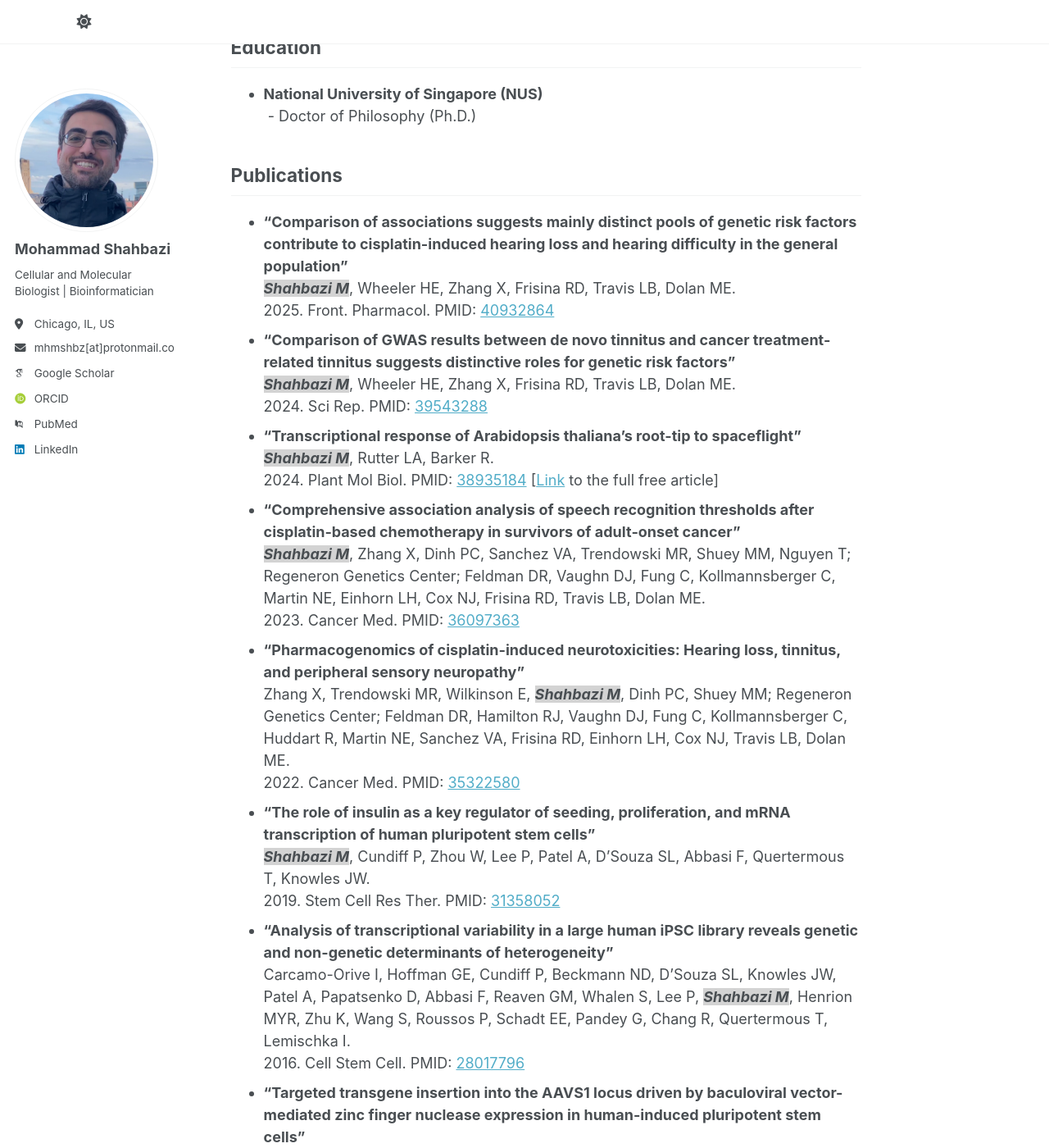
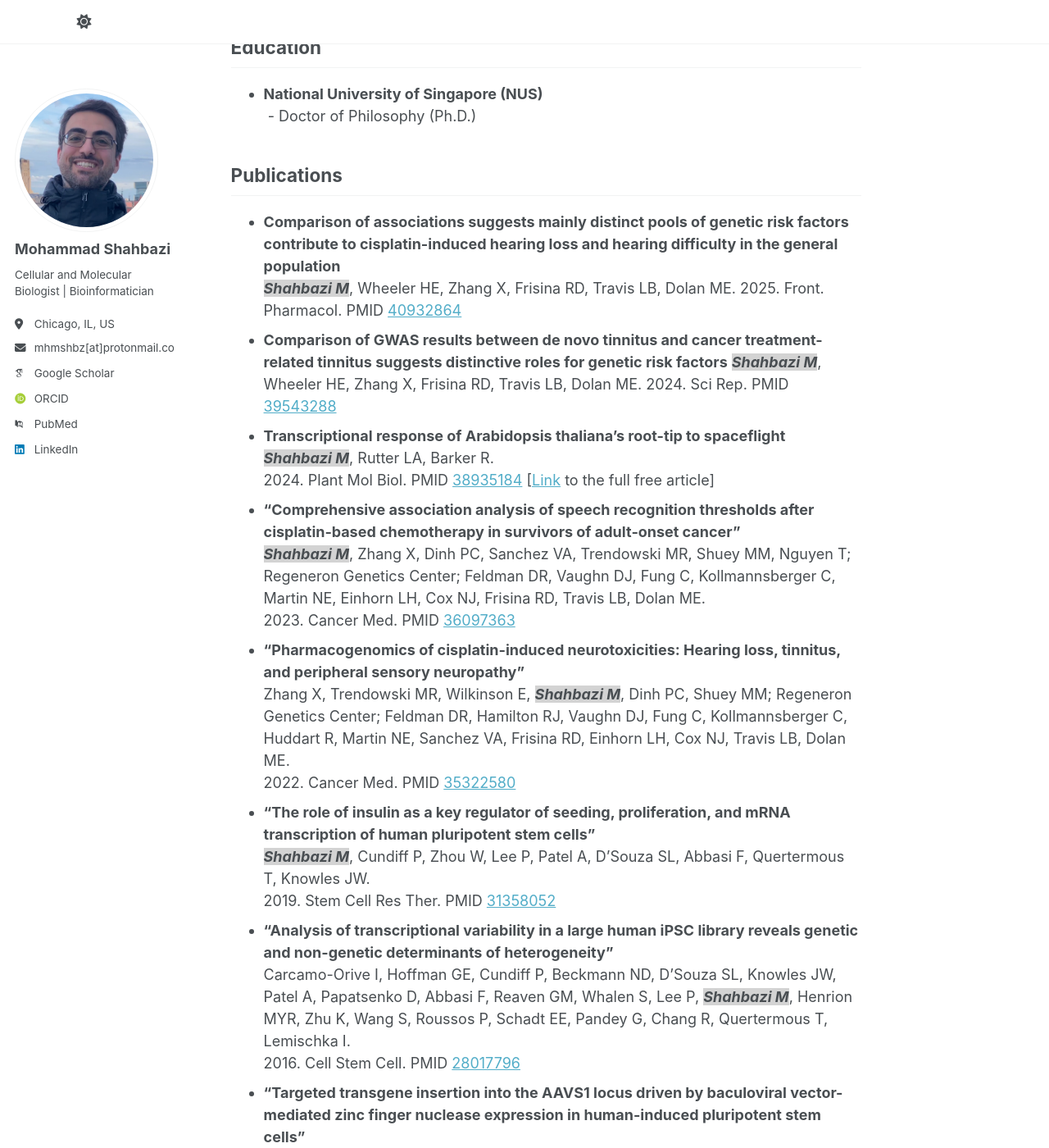
Before and after one commit to shahbazi-m/shahbazi-m.github.io, a Jekyll site: the page built from _pages/about.md, in a window 1280 px wide and 1400 px high, scrolled down 717 px. Shown: the whole window at 82% size. Built offline with Jekyll 4.4.1, drawn with Linux system fonts in a browser that asks for light colours; some web fonts are replaced; a script that is not in the unit is left out; some of the changed text lies outside the part shown.

Commit message:
Update about.md

```diff
--- a/_pages/about.md
+++ b/_pages/about.md
@@ -26,49 +26,49 @@ Education
 
 Publications
 ------
-- <strong>“Comparison of associations suggests mainly distinct pools of genetic risk factors contribute to cisplatin-induced hearing loss and hearing difficulty in the general population”</strong>
+- <strong>Comparison of associations suggests mainly distinct pools of genetic risk factors contribute to cisplatin-induced hearing loss and hearing difficulty in the general population</strong>
 <em><strong><span style="background-color: lightgray;">Shahbazi M</span></strong></em>, Wheeler HE, Zhang X, Frisina RD, Travis LB, Dolan ME.
-2025\. Front. Pharmacol. PMID: [40932864](https://pubmed.ncbi.nlm.nih.gov/40932864)
+2025\. Front. Pharmacol. PMID [40932864](https://pubmed.ncbi.nlm.nih.gov/40932864)
 
-- <strong>“Comparison of GWAS results between de novo tinnitus and cancer treatment-related tinnitus suggests distinctive roles for genetic risk factors”</strong>
+- <strong>Comparison of GWAS results between de novo tinnitus and cancer treatment-related tinnitus suggests distinctive roles for genetic risk factors</strong>
 <em><strong><span style="background-color: lightgray;">Shahbazi M</span></strong></em>, Wheeler HE, Zhang X, Frisina RD, Travis LB, Dolan ME.
-2024\. Sci Rep. PMID: [39543288](https://pubmed.ncbi.nlm.nih.gov/39543288)
+2024\. Sci Rep. PMID [39543288](https://pubmed.ncbi.nlm.nih.gov/39543288)
 
-- <strong>“Transcriptional response of Arabidopsis thaliana’s root-tip to spaceflight”</strong>
+- <strong>Transcriptional response of Arabidopsis thaliana’s root-tip to spaceflight</strong>
 <em><strong><span style="background-color: lightgray;">Shahbazi M</span></strong></em>, Rutter LA, Barker R.
-2024\. Plant Mol Biol. PMID: [38935184](https://pubmed.ncbi.nlm.nih.gov/38935184) [[Link](https://rdcu.be/dL8dl) to the full free article]
+2024\. Plant Mol Biol. PMID [38935184](https://pubmed.ncbi.nlm.nih.gov/38935184) [[Link](https://rdcu.be/dL8dl) to the full free article]
 
 - <strong>“Comprehensive association analysis of speech recognition thresholds after cisplatin‐based chemotherapy in survivors of adult‐onset cancer”</strong>
 <em><strong><span style="background-color: lightgray;">Shahbazi M</span></strong></em>, Zhang X, Dinh PC, Sanchez VA, Trendowski MR, Shuey MM, Nguyen T; Regeneron Genetics Center; Feldman DR, Vaughn DJ, Fung C, Kollmannsberger C, Martin NE, Einhorn LH, Cox NJ, Frisina RD, Travis LB, Dolan ME.
-2023\. Cancer Med. PMID: [36097363](https://pubmed.ncbi.nlm.nih.gov/36097363)
+2023\. Cancer Med. PMID [36097363](https://pubmed.ncbi.nlm.nih.gov/36097363)
 
 - <strong>“Pharmacogenomics of cisplatin-induced neurotoxicities: Hearing loss, tinnitus, and peripheral sensory neuropathy”</strong>
 Zhang X, Trendowski MR, Wilkinson E, <em><strong><span style="background-color: lightgray;">Shahbazi M</span></strong></em>, Dinh PC, Shuey MM; Regeneron Genetics Center; Feldman DR, Hamilton RJ, Vaughn DJ, Fung C, Kollmannsberger C, Huddart R, Martin NE, Sanchez VA, Frisina RD, Einhorn LH, Cox NJ, Travis LB, Dolan ME.
-2022\. Cancer Med. PMID: [35322580](https://pubmed.ncbi.nlm.nih.gov/35322580)
+2022\. Cancer Med. PMID [35322580](https://pubmed.ncbi.nlm.nih.gov/35322580)
 
 - <strong>“The role of insulin as a key regulator of seeding, proliferation, and mRNA transcription of human pluripotent stem cells”</strong>
 <em><strong><span style="background-color: lightgray;">Shahbazi M</span></strong></em>, Cundiff P, Zhou W, Lee P, Patel A, D’Souza SL, Abbasi F, Quertermous T, Knowles JW.
-2019\. Stem Cell Res Ther. PMID: [31358052](https://pubmed.ncbi.nlm.nih.gov/31358052)
+2019\. Stem Cell Res Ther. PMID [31358052](https://pubmed.ncbi.nlm.nih.gov/31358052)
 
 - <strong>“Analysis of transcriptional variability in a large human iPSC library reveals genetic and non-genetic determinants of heterogeneity”</strong>
 Carcamo-Orive I, Hoffman GE, Cundiff P, Beckmann ND, D’Souza SL, Knowles JW, Patel A, Papatsenko D, Abbasi F, Reaven GM, Whalen S, Lee P, <em><strong><span style="background-color: lightgray;">Shahbazi M</span></strong></em>, Henrion MYR, Zhu K, Wang S, Roussos P, Schadt EE, Pandey G, Chang R, Quertermous T, Lemischka I.
-2016\. Cell Stem Cell. PMID: [28017796](https://pubmed.ncbi.nlm.nih.gov/28017796)
+2016\. Cell Stem Cell. PMID [28017796](https://pubmed.ncbi.nlm.nih.gov/28017796)
 
 - <strong>“Targeted transgene insertion into the AAVS1 locus driven by baculoviral vector-mediated zinc finger nuclease expression in human-induced pluripotent stem cells”</strong>
 Tay FC, Tan WK, Goh SL, Ramachandra CJ, Lau CH, Zhu H, Chen C, Du S, Phang RZ, <em><strong><span style="background-color: lightgray;">Shahbazi M</span></strong></em>, Fan W, Wang S.
-2013\. J Gene Med. PMID: [24105820](https://pubmed.ncbi.nlm.nih.gov/24105820)
+2013\. J Gene Med. PMID [24105820](https://pubmed.ncbi.nlm.nih.gov/24105820)
 
 - <strong>“Inhibitory effects of neural stem cells derived from human embryonic stem cells on differentiation and function of monocyte-derived dendritic cells”</strong>
 <em><strong><span style="background-color: lightgray;">Shahbazi M</span></strong></em>, Kwang TW, Purwanti YI, Fan W, Wang S.
-2013\. J Neurol Sci. PMID: [23664653](https://pubmed.ncbi.nlm.nih.gov/23664653)
+2013\. J Neurol Sci. PMID [23664653](https://pubmed.ncbi.nlm.nih.gov/23664653)
 
 - <strong>“Enhancing immunostimulatory function of human embryonic stem cell-derived dendritic cells by CD1d overexpression”</strong>
 Zeng J, <em><strong><span style="background-color: lightgray;">Shahbazi M</span></strong></em>, Wu C, Toh HC, Wang S.
-2012\. J Immunol. PMID: [22407918](https://pubmed.ncbi.nlm.nih.gov/22407918)
+2012\. J Immunol. PMID [22407918](https://pubmed.ncbi.nlm.nih.gov/22407918)
 
 - <strong>“Efficient recombinase-mediated cassette exchange at the AAVS1 locus in human embryonic stem cells using baculoviral vectors”</strong>
 Ramachandra CJ, <em><strong><span style="background-color: lightgray;">Shahbazi M</span></strong></em>, Kwang TW, Choudhury Y, Bak XY, Yang J, Wang S.
-2011\. Nucleic Acids Res. PMID: [21685448](https://pubmed.ncbi.nlm.nih.gov/21685448)
+2011\. Nucleic Acids Res. PMID [21685448](https://pubmed.ncbi.nlm.nih.gov/21685448)
 
 Other contributions
 ------
@@ -79,10 +79,4 @@ Other contributions
 <em><strong><span style="background-color: lightgray;">Shahbazi M</span></strong></em>, Barker R, Beheshti A, Sanders LM, Rutter LA. 2022. BPS Decadal Survey. [[Link](https://www.researchgate.net/publication/375072024_Sensory_Transcriptomics_Transcriptomics_as_Versatile_On-site_Sensors_During_Spaceflight_Moon_and_Mars_Missions) to the white paper]
 
 - <strong>“Novel role of NANOG in smooth muscle cell phenotypic modulation during aortic dissections”</strong>
-<em><strong><span style="background-color: lightgray;">Shahbazi M</span></strong></em>, Fischbein M. 2017. J Thorac Cardiovasc Surg. PMID: [28826598](https://pubmed.ncbi.nlm.nih.gov/28826598) [Editorial]
-
-Informatics skill development
-------
-- <strong> DataCamp </strong>: Supervise machine learning in R: classification /| Correlation and regression in R /| Experimental design in R /| Exploratory data analysis in R /| Writing efficient code in R /| Data visualization with ggplot2 /| Intermediate Python /| Biomedical Image Analysis in Python.
-
-- <strong> Coursera </strong>: The Data Scientist’s Toolbox /| Genes and the Human Condition (From Behavior to Biotechnology)
+<em><strong><span style="background-color: lightgray;">Shahbazi M</span></strong></em>, Fischbein M. 2017. J Thorac Cardiovasc Surg. PMID [28826598](https://pubmed.ncbi.nlm.nih.gov/28826598) [Editorial]
```
